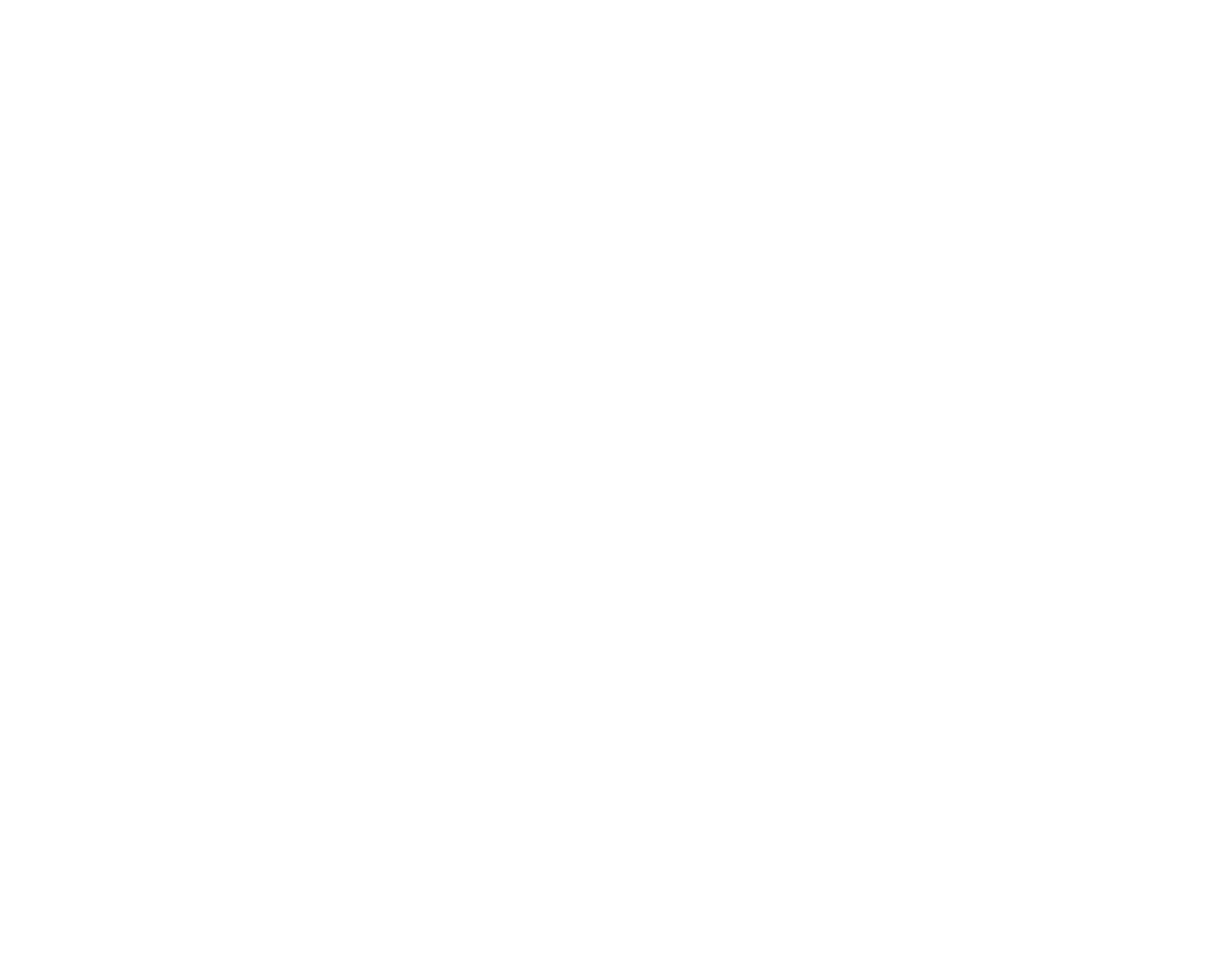
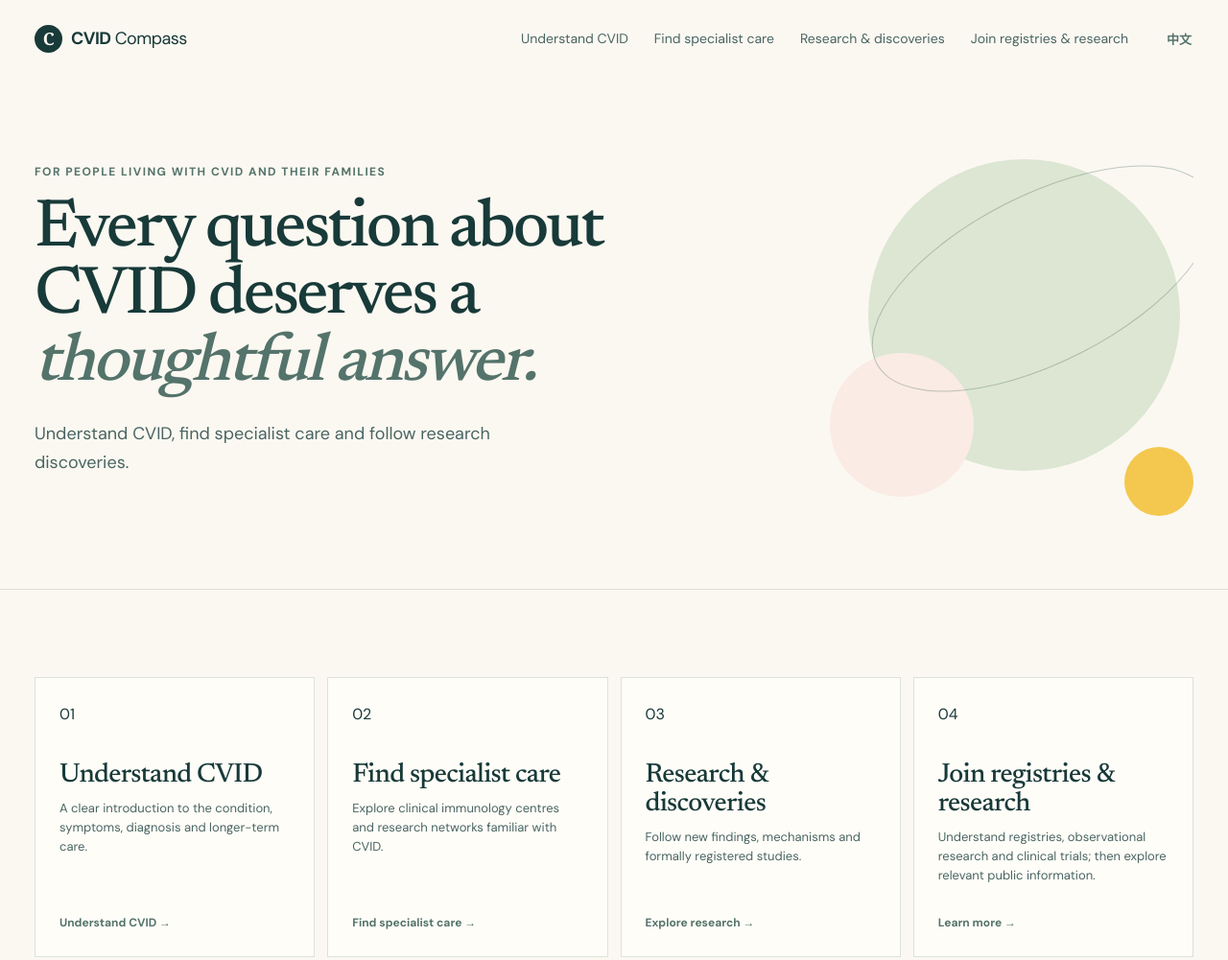
Before and after one commit to lfr53/CVID-Compass, a plain HTML site: page index.html in a window 1280 px wide. Shown: the top 1001 px of the page at 96% size. Before the commit the page ends 800 px from the top, so only its background shows below. Drawn offline with Linux system fonts and the light colour scheme; the site is published under a folder, as on GitHub Pages, so addresses that start at the root find nothing.

Commit message:
Add files via upload

```diff
--- a/index.html
+++ b/index.html
@@ -8,11 +8,11 @@
     <link rel="preconnect" href="https://fonts.googleapis.com" />
     <link rel="preconnect" href="https://fonts.gstatic.com" crossorigin />
     <link href="https://fonts.googleapis.com/css2?family=DM+Sans:wght@400;500;600;700&family=Newsreader:opsz,wght@6..72,500;6..72,600&display=swap" rel="stylesheet" />
-    <link rel="stylesheet" href="/src/styles.css?v=20260907-5" />
-    <link rel="stylesheet" href="/src/details.css?v=20260907-5" />
+    <link rel="stylesheet" href="./src/styles.css?v=20260909" />
+    <link rel="stylesheet" href="./src/details.css?v=20260909" />
   </head>
   <body>
     <div id="app"></div>
-    <script type="module" src="/src/main.js?v=20260907-5"></script>
+    <script type="module" src="./src/main.js?v=20260909"></script>
   </body>
 </html>
--- a/src/details.js
+++ b/src/details.js
@@ -46,7 +46,7 @@
     };
     const figure=figures[article.slug];
     const figureAfter=figure?contentBlocks.findIndex(block=>block.type!=='heading'&&figure[1].test(block.text)):-1;
-    const figureHtml=figure?`<figure class="science-figure"><img src="/assets/${figure[0]}" alt="${esc(figure[3])}" width="1536" height="1024" loading="lazy"><figcaption>${esc(zh()?figure[2]:figure[3])}</figcaption></figure>`:'';
+    const figureHtml=figure?`<figure class="science-figure"><img src="./assets/${figure[0]}" alt="${esc(figure[3])}" width="1536" height="1024" loading="lazy"><figcaption>${esc(zh()?figure[2]:figure[3])}</figcaption></figure>`:'';
     const body=contentBlocks.map((block,blockIndex)=>{
       if(block.type==='heading'){
         section+=1;
```
Also changed, not shown: docs/screenshots/discovery.png (added), docs/screenshots/home.png (added), docs/screenshots/mechanisms.png (added), 1 other file.
